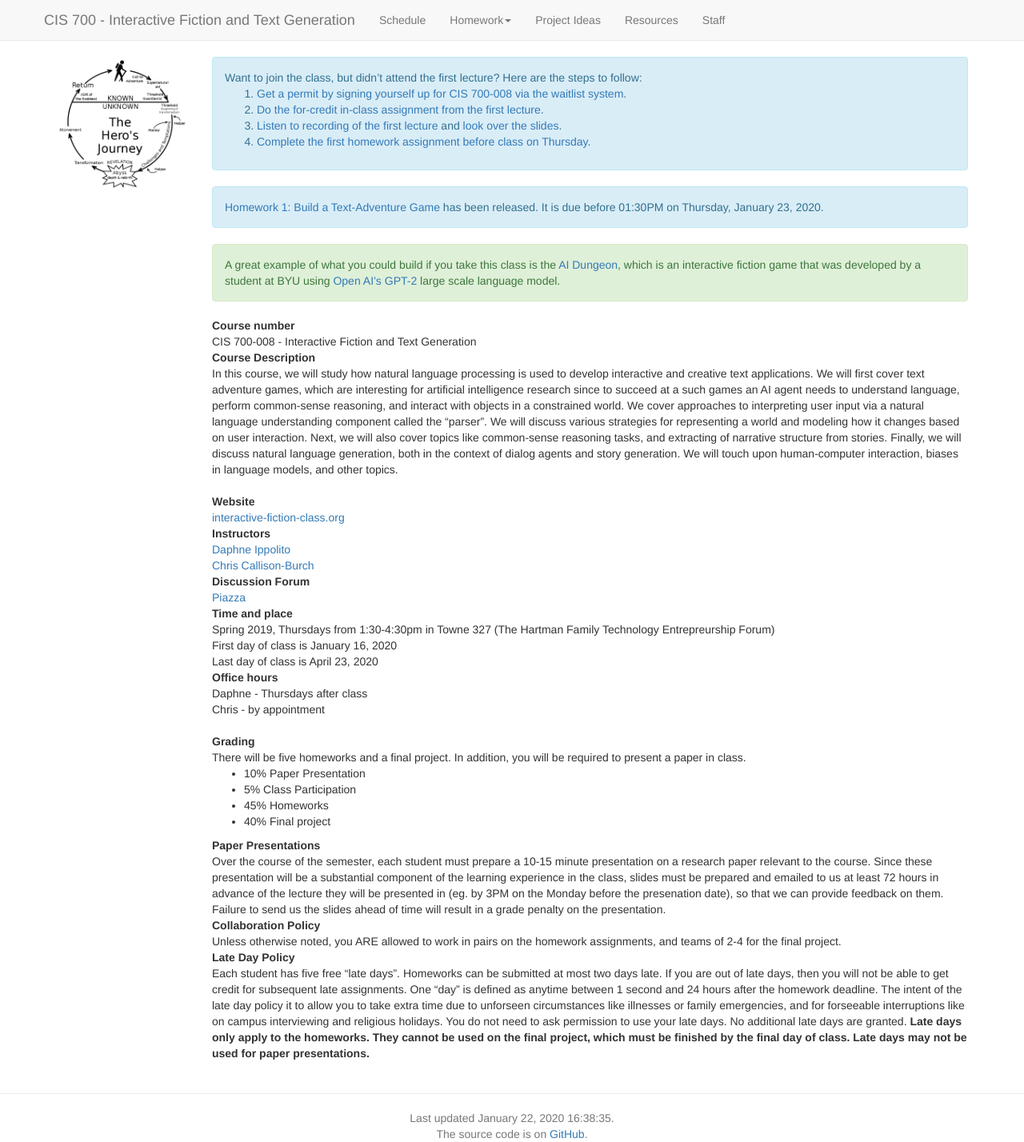
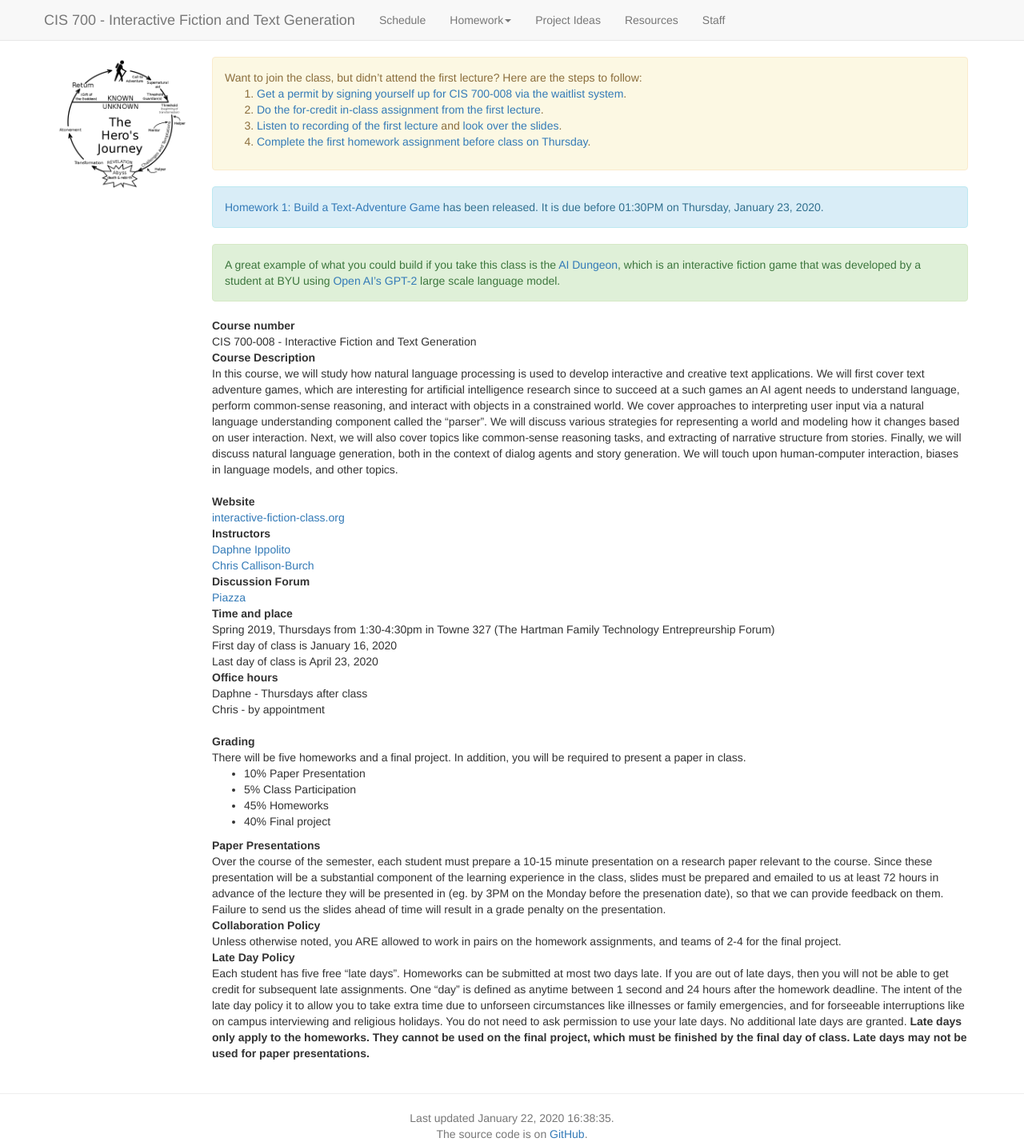
Before and after one commit to interactive-fiction-class/interactive-fiction-class.github.io, a Jekyll site: the page built from index.md, in a window 1280 px wide. Shown: the whole page at 80% size. Built offline with Jekyll 4.4.1, drawn with Linux system fonts in a browser that asks for light colours; nearby versions of some CDN libraries; a script that is not in the unit is left out.

Commit message:
Update index.md

```diff
--- a/index.md
+++ b/index.md
@@ -6,7 +6,7 @@ active_tab: main_page
 ---
 
 
-<div class="alert alert-info" markdown="1">
+<div class="alert alert-warning" markdown="1">
 Want to join the class, but didn't attend the first lecture? Here are the steps to follow:
 1. [Get a permit by signing yourself up for CIS 700-008 via the waitlist system](https://forms.cis.upenn.edu/waitlist/index.php).
 2. [Do the for-credit in-class assignment from the first lecture](http://interactive-fiction-class.org/in_class_activities/play-text-adventures/play-text-adventures.html).
```
